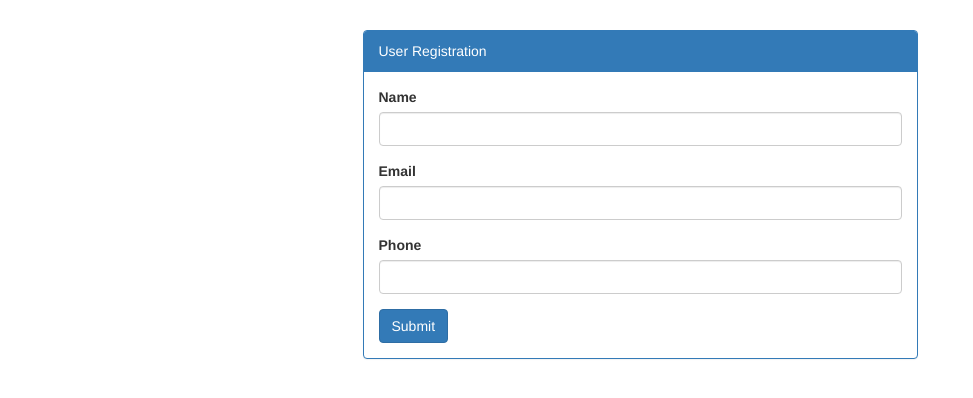
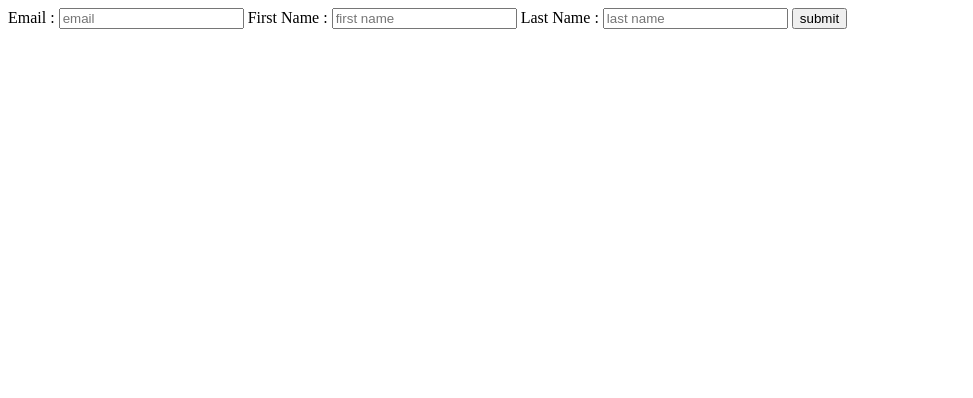
Before and after one commit to swaraj961/Webdevelopment-Internshala, a PHP site: page /forms/forms.php in a window 1280 px wide. Shown: the top 398 px of the page, without its empty margins (0-973 px from the left). Run offline with PHP 8.4, Linux system fonts and the light colour scheme; some libraries are stand-ins or nearby versions.

Commit message:
new form

```diff
--- a/Getting_started -PHP/forms/forms.php
+++ b/Getting_started -PHP/forms/forms.php
@@ -1,58 +1,16 @@
-
-
 <!DOCTYPE html>
 <html lang="en">
 <head>
     <meta charset="UTF-8">
     <meta name="viewport" content="width=device-width, initial-scale=1.0">
-    <title>php html bootstrap  </title>
-    <!-- <link rel="stylesheet" href="style.css"> -->
-    <link rel="stylesheet" href="bootstrap/css/bootstrap.min.css">
-    <script type="text/javascript" src="bootstrap/js/jquery-3.5.1.min.js "></script>
-
-    <script type="text/javascript" src="bootstrap/js/bootstrap.min.js"></script>
-    <style>
-    .bg{
-        background-color: red;
-    }
-
-    .top-mar{
-        margin-top: 30px;
-    }
-    </style>
+    <title> <?php echo "Registration" ?> </title>
 </head>
 <body>
-
-    </div>
-
-    <div class="container top-mar ">
-        <div class="row top_margin">
-            <div class="col-xs-6 col-xs-offset-3">
-                <div class="panel panel-primary">
-                    <div class="panel-heading">User Registration</div>
-                    <div class="panel-body">
-                        <form method="POST" action="user_reg.php">
-
-                            <div class="form-group">
-                                <label for="name">Name</label>
-                                <input type="text" class="form-control" id="name" name="name" >
-                            </div>
-                            <div class="form-group">
-                                <label for="email">Email</label>
-                                <input type="email" class="form-control" id="email" name="email">
-                            </div>
-
-                            <div class="form-group">
-                                <label for="phone">Phone</label>
-                                <input type="text" class="form-control" id="phoneno" name="phoneno">
-                            </div>
-                            <button type="submit" class="btn btn-primary">Submit</button>
-                        </form>
-                    </div>
-                </div>
-            </div>
-        </div>
-    </div>
+    <form action="user_reg.php" method="GET">
+        Email : <input type="text" placeholder="email" name="email">
+        First Name : <input type="text" placeholder="first name" name="fname">
+        Last Name : <input type="text" placeholder="last name" name="lname">
+        <button>submit</button>
+    </form>
 </body>
-
 </html>
```
Also changed, not shown: Getting_started -PHP/forms/user_reg.php (+17 -8 lines).
